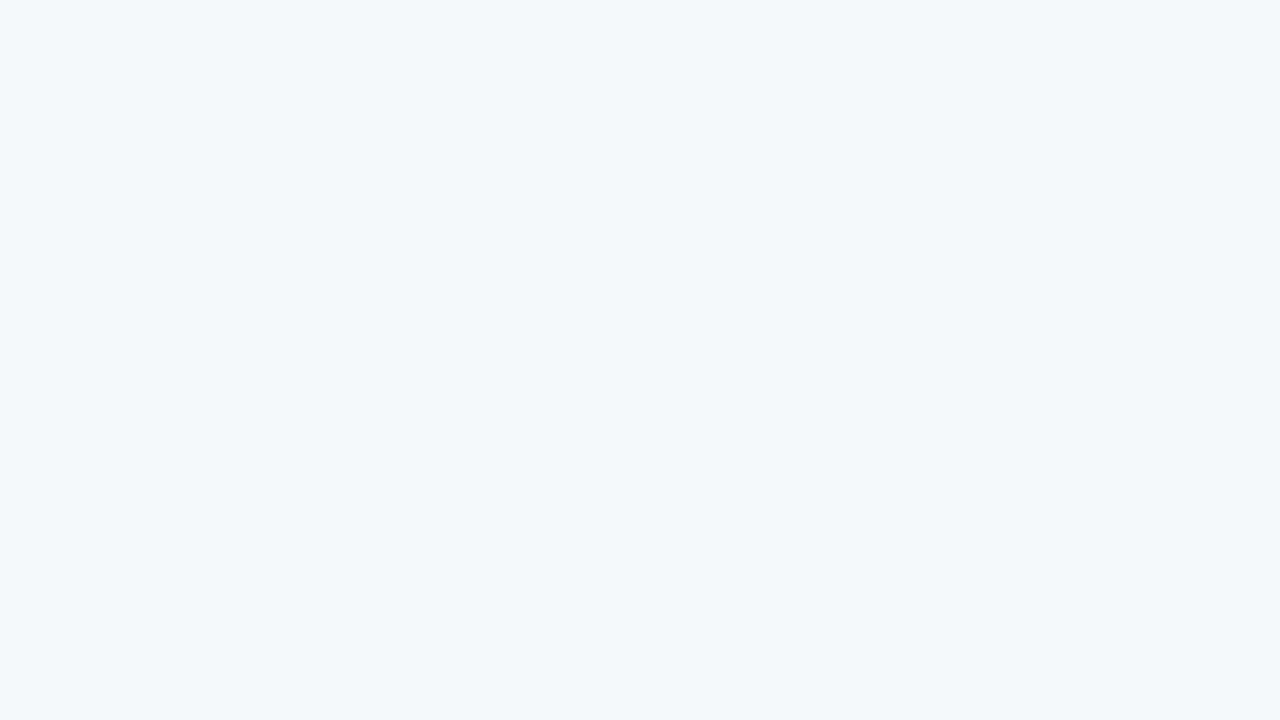
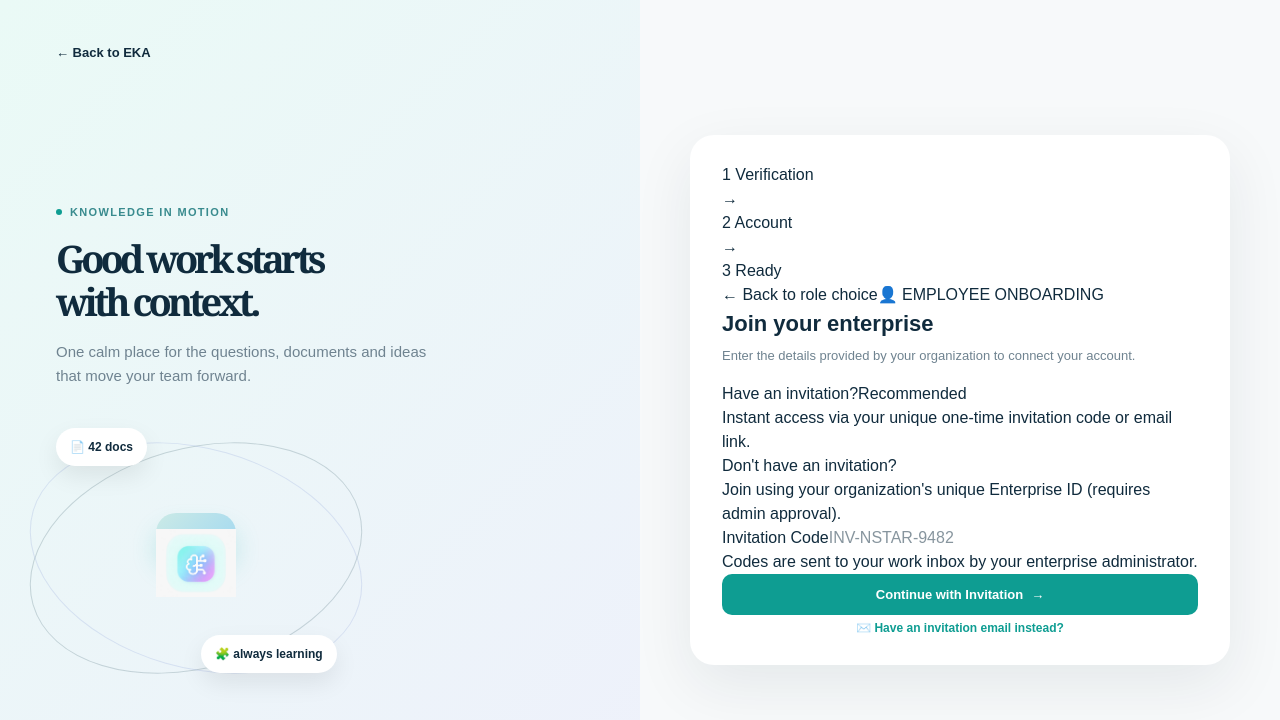
Before and after one commit to EKA-Project/enterprise-knowledge-agent, a React app in the folder frontend/: page /signup/Join in a window 1280 px wide. Before the commit this address had no page. Shown: the top 720 px of the page. Built offline with nearby package versions, Linux system fonts and the light colour scheme; the HTML template or start-up script is replaced by a standard one.

Commit message:
All invitation and joining method with input of invitation code

```diff
--- a/frontend/src/pages/auth/signup/employee/EmployeeJoinMethodPage.jsx
+++ b/frontend/src/pages/auth/signup/employee/EmployeeJoinMethodPage.jsx
@@ -34,3 +34,72 @@ function VerificationHeader() {
     </>
   );
 }
+// ===================== Component 2: Invitation form =====================
+// Radio cards, invitation code input, submit button, footer link
+function InvitationForm({ selected, setSelected }) {
+  return (
+    <>
+      <div
+        className={`radio-card ${selected === 'invitation' ? 'selected' : ''}`}
+        onClick={() => setSelected('invitation')}
+      >
+        <span className="radio-dot">
+          {selected === 'invitation' && <span className="radio-dot-fill" />}
+        </span>
+        <div>
+          <div className="radio-card-title">
+            Have an invitation?
+            <span className="tag">Recommended</span>
+          </div>
+          <p>Instant access via your unique one-time invitation code or email link.</p>
+        </div>
+      </div>
+
+      <div
+        className={`radio-card ${selected === 'enterprise-id' ? 'selected' : ''}`}
+        onClick={() => setSelected('enterprise-id')}
+      >
+        <span className="radio-dot">
+          {selected === 'enterprise-id' && <span className="radio-dot-fill" />}
+        </span>
+        <div>
+          <div className="radio-card-title">Don't have an invitation?</div>
+          <p>Join using your organization's unique Enterprise ID (requires admin approval).</p>
+        </div>
+      </div>
+
+      <div className="auth-field">
+        <label htmlFor="invite-code">Invitation Code</label>
+        <input id="invite-code" type="text" placeholder="INV-NSTAR-9482" />
+      </div>
+      <p className="auth-field-hint">Codes are sent to your work inbox by your enterprise administrator.</p>
+
+      <button className="option-card-btn option-card-btn--teal">
+        Continue with Invitation
+        <span aria-hidden="true">→</span>
+      </button>
+
+      <p className="auth-footer">
+        <Link to="#">✉️ Have an invitation email instead?</Link>
+      </p>
+    </>
+  );
+}
+
+// ===================== Page =====================
+export default function EmployeeJoinMethodPage() {
+  const [selected, setSelected] = useState('invitation');
+
+  return (
+    <div className="auth-shell">
+      <AuthBackground />
+
+      <div className="auth-form-panel">
+        <div className="auth-card">
+          <VerificationHeader />
+          <InvitationForm selected={selected} setSelected={setSelected} />
+        </div>
+      </div>
+    </div>
+  );
+}
--- a/frontend/src/routes/AppRoutes.jsx
+++ b/frontend/src/routes/AppRoutes.jsx
@@ -2,14 +2,14 @@
 import { Routes, Route } from 'react-router-dom';
 import LandingPage from '../pages/auth/LandingPage';
 import SignupChoicePage from '../pages/auth/signup/SignupChoicePage';
-
+import EmployeeJoinMethodPage from '../pages/auth/signup/employee/EmployeeJoinMethodPage';
 
 export default function AppRoutes() {
   return (
     <Routes>
       <Route path="/" element={<LandingPage />} />
       {<Route path="/signup" element={<SignupChoicePage />} /> }
-
+      <Route path="/signup/Join" element={<EmployeeJoinMethodPage />} />
     </Routes>
   );
 }
```
